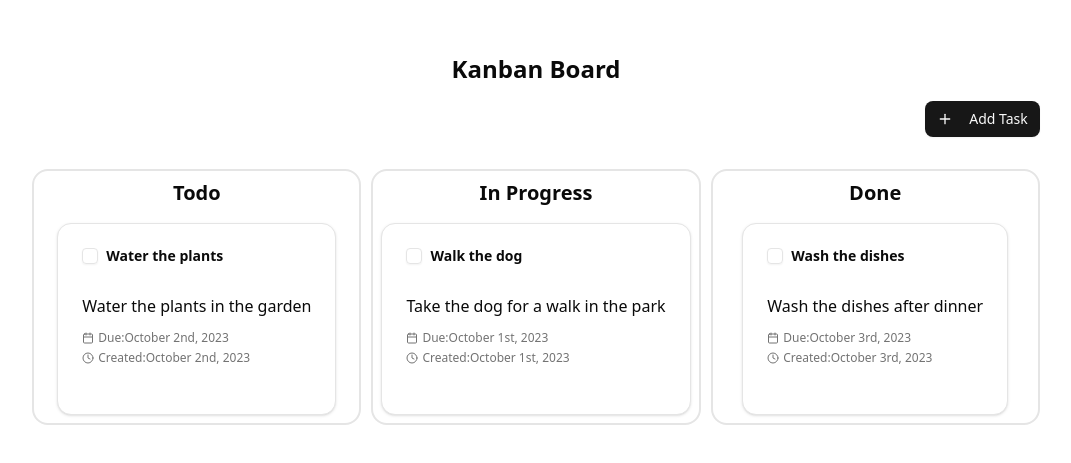
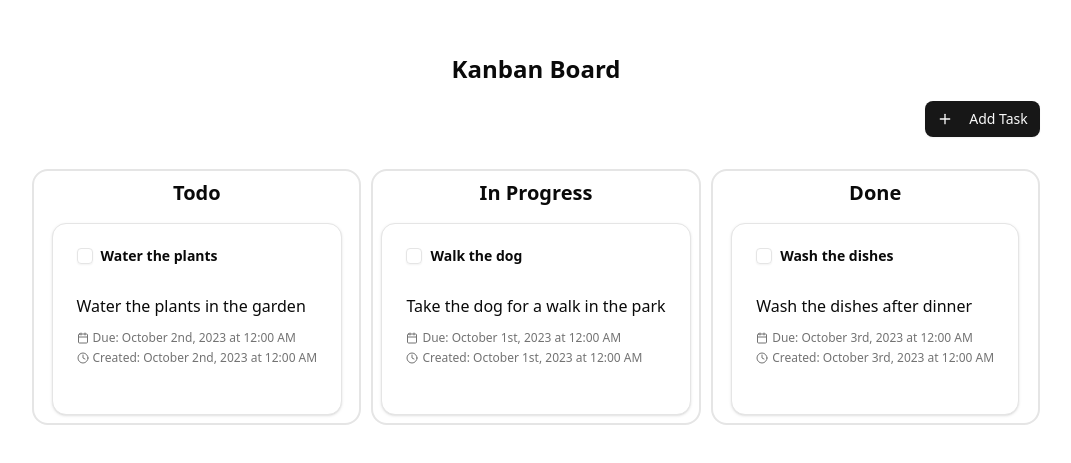
Before and after one commit to CakraSera/kanban, a React (Vite) app: page / in a window 1280 px wide. Shown: the part 161-624 px from the top of the page, without its empty margins (104-1175 px from the left). Built offline with nearby package versions, Linux system fonts and the light colour scheme.

Commit message:
fix: update date formatting in TaskCard component to include time for due and created dates

```diff
--- a/src/components/task-card.tsx
+++ b/src/components/task-card.tsx
@@ -90,17 +90,13 @@ export function TaskCard({
             <div className="mt-3 flex flex-col gap-1">
               <div className="text-muted-foreground flex items-center text-xs">
                 <CalendarIcon className="mr-1 h-3 w-3" />
-                <span>
-                  Due:
-                  {format(task.dueDate, "PPP")}
-                </span>
+                <span>Due: {format(new Date(task.dueDate), "PPP 'at' p")}</span>
               </div>
 
               <div className="text-muted-foreground flex items-center text-xs">
                 <Clock className="mr-1 h-3 w-3" />
                 <span>
-                  Created:
-                  {format(task.createdAt, "PPP")}
+                  Created: {format(new Date(task.createdAt), "PPP 'at' p")}
                 </span>
               </div>
             </div>
```
